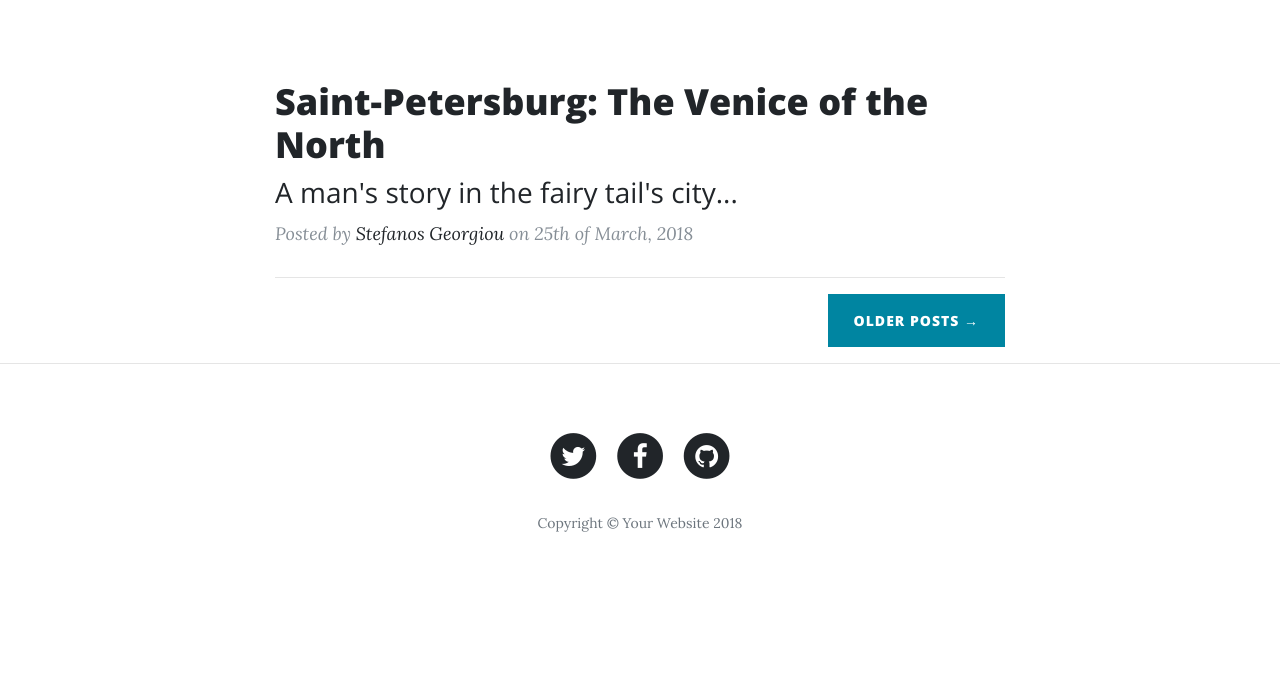
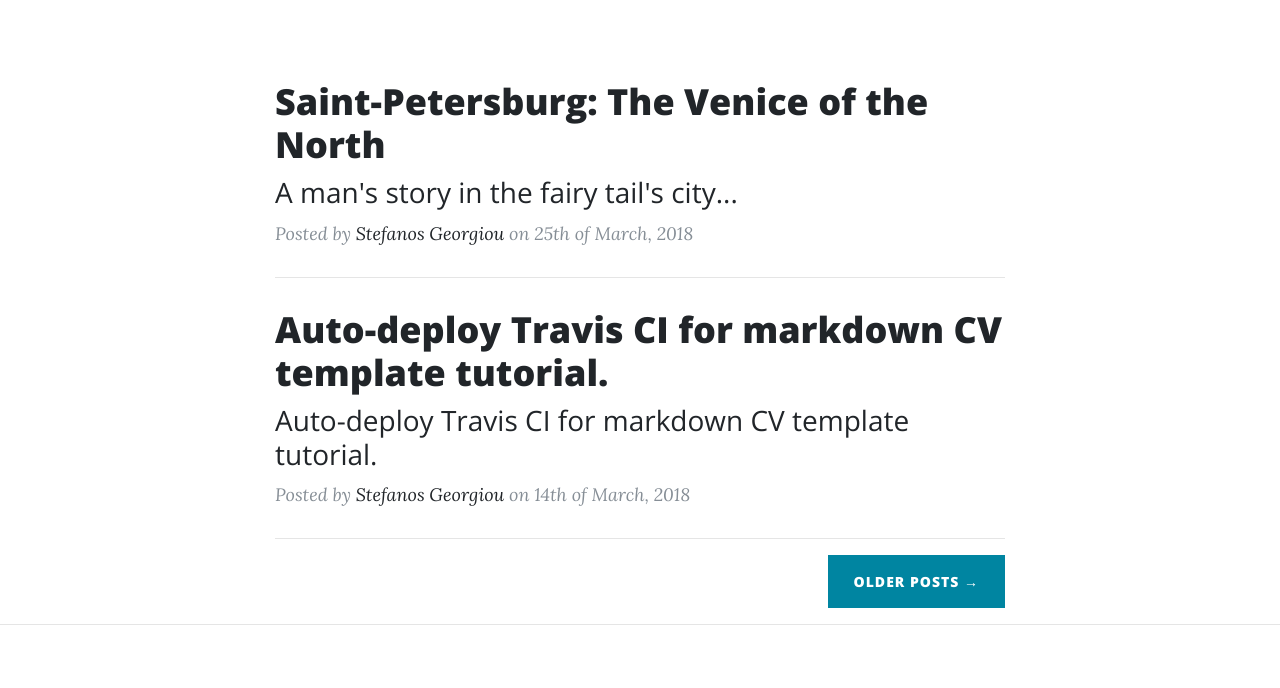
Before and after one commit to stefanos1316/my_blog, a website: page index.html in a window 1280 px wide. Shown: the part 559-1247 px from the top of the page. Before the commit the page ends 1158 px from the top, so only its background shows below. Drawn offline with nearby package versions, Linux system fonts and the light colour scheme.

Commit message:
Added travis ci presentation

```diff
--- a/index.html
+++ b/index.html
@@ -58,6 +58,20 @@
               on 25th of March, 2018</p>
           </div>
           <hr>
+          <div class="post-preview">
+            <a href="https://stefanos1316.github.io/courses/tools/travis_ci_cv_template-p.html#/">
+              <h2 class="post-title">
+                        Auto-deploy Travis CI for markdown CV template tutorial.
+              </h2>
+              <h3 class="post-subtitle">
+		Auto-deploy Travis CI for markdown CV template tutorial.
+              </h3>
+            </a>
+            <p class="post-meta">Posted by
+              <a href="#">Stefanos Georgiou</a>
+              on 14th of March, 2018</p>
+          </div>
+          <hr>
           <!-- Pager -->
           <div class="clearfix">
             <a class="btn btn-primary float-right" href="#">Older Posts &rarr;</a>
@@ -68,6 +82,7 @@
 
     <hr>
 
+
     <!-- Footer -->
     <footer>
       <div class="container">
@@ -75,7 +90,7 @@
           <div class="col-lg-8 col-md-10 mx-auto">
             <ul class="list-inline text-center">
               <li class="list-inline-item">
-                <a href="#">
+                <a href="https://twitter.com/StefanosGeorgi1">
                   <span class="fa-stack fa-lg">
                     <i class="fa fa-circle fa-stack-2x"></i>
                     <i class="fa fa-twitter fa-stack-1x fa-inverse"></i>
@@ -83,7 +98,7 @@
                 </a>
               </li>
               <li class="list-inline-item">
-                <a href="#">
+                <a href="https://www.facebook.com/stefanos.georgiou.501">
                   <span class="fa-stack fa-lg">
                     <i class="fa fa-circle fa-stack-2x"></i>
                     <i class="fa fa-facebook fa-stack-1x fa-inverse"></i>
@@ -91,7 +106,7 @@
                 </a>
               </li>
               <li class="list-inline-item">
-                <a href="#">
+                <a href="https://github.com/stefanos1316">
                   <span class="fa-stack fa-lg">
                     <i class="fa fa-circle fa-stack-2x"></i>
                     <i class="fa fa-github fa-stack-1x fa-inverse"></i>
```
